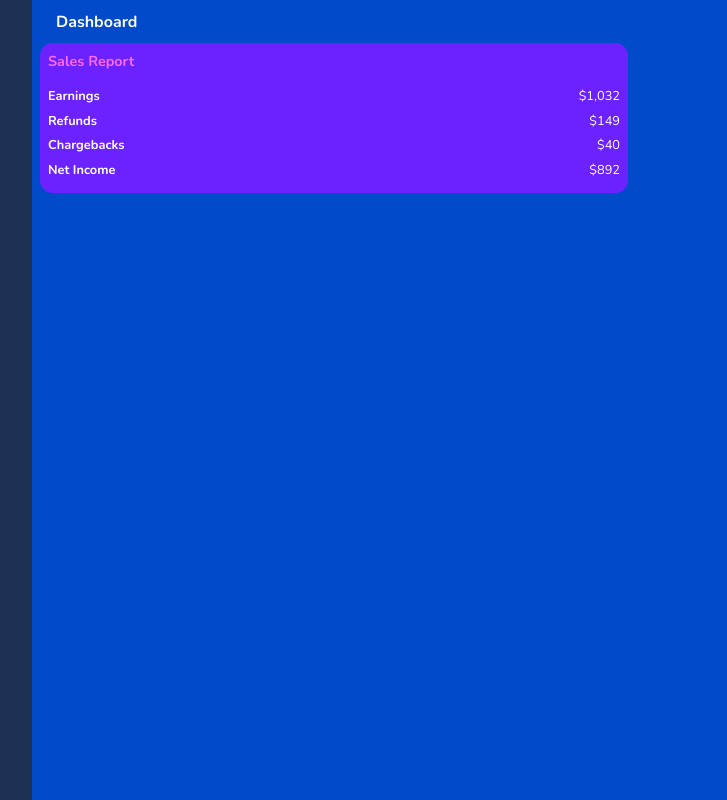
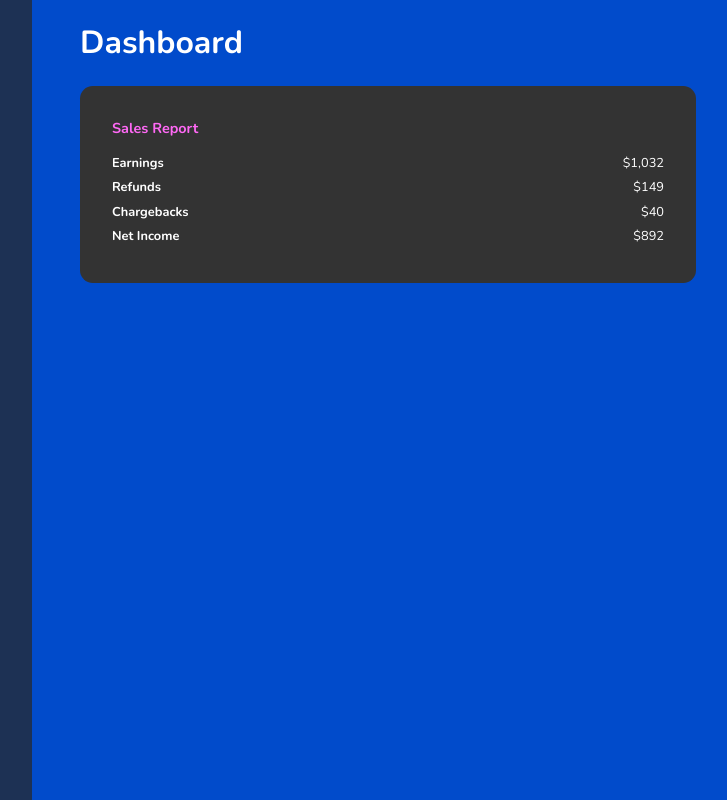
Before and after one commit to LukeMurchison/mod-4-chall, a plain HTML site: page chall final/solution/index.html in a window 1280 px wide. Shown: the whole page, without its empty margins (96-823 px from the left). Drawn offline with nearby package versions, Linux system fonts and the light colour scheme.

Commit message:
final chall done

```diff
--- a/chall final/solution/style.css
+++ b/chall final/solution/style.css
@@ -53,3 +53,16 @@ span {
     and the same sidebar background color.
 
 */
+body {
+    grid-gap: 3em;    /* Improve the white space */
+}
+
+.content {
+    background: hsl(0, 0%, 20%);  /* Improve the color/contrast */
+    padding: 2em;     /* Improve the white space */
+}
+
+h1 {
+    margin-left: 0;  /* Improve the alignment */
+    font-size: 2em;   /* Improve the visual hierarchy */
+}
```
